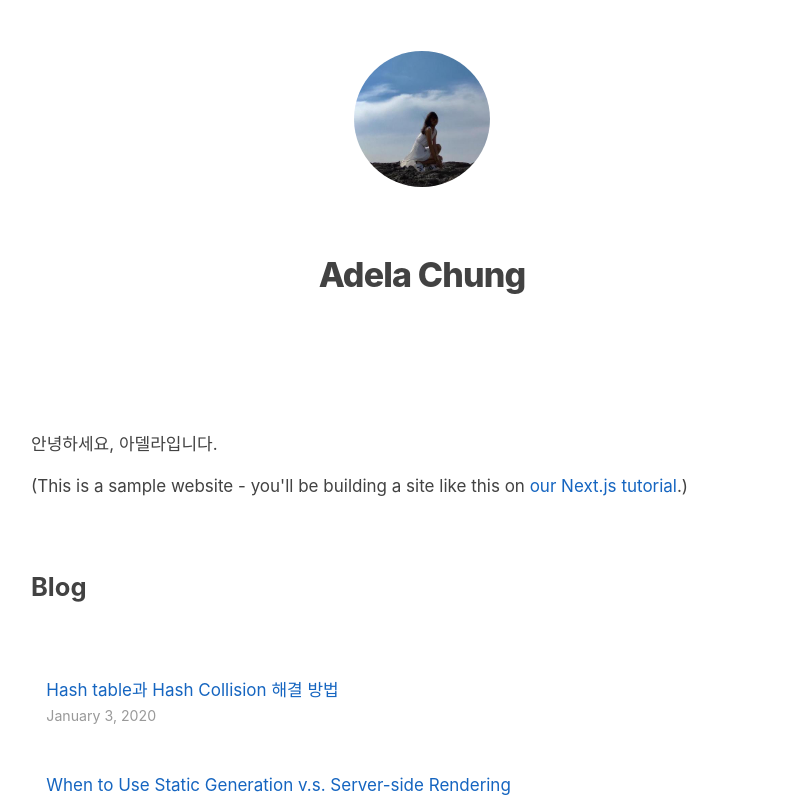
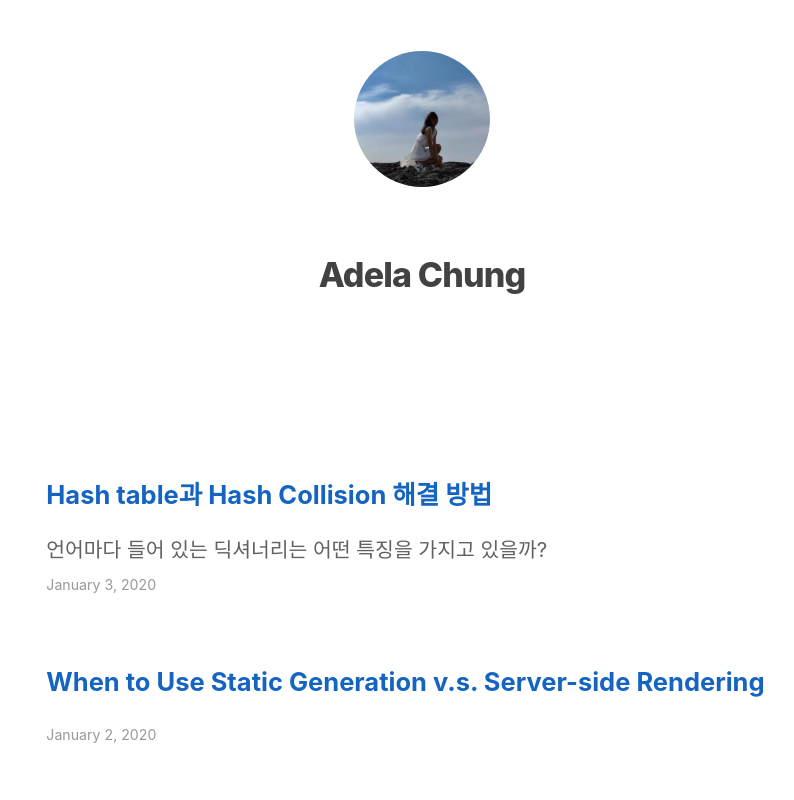
Before and after one commit to love-adela/adela.love, a Next.js app: page / in a window 1280 px wide. Shown: the top 800 px of the page, without its empty margins (218-1012 px from the left). Built offline with nearby package versions, Linux system fonts and the light colour scheme; a web font is replaced by a local one.

Commit message:
자기소개 요약 삭제하고 부제 보이게 함

```diff
--- a/pages/index.js
+++ b/pages/index.js
@@ -12,24 +12,24 @@ export default function Home({allPostsData}) {
         <title>{siteTitle}</title>
       </Head>
       <section className={utilStyles.headingMd}>
-        <p>안녕하세요, 아델라입니다.</p>
-        <p>
-          (This is a sample website - you'll be building a site like this on{' '}
-          <a href="https://nextjs.org/learn">our Next.js tutorial</a>.)
-        </p>
       </section>
       <section className={`${utilStyles.headingMd} ${utilStyles.padding1px}`}>
-        <h2 className={utilStyles.headingLg}>Blog</h2>
         <ul className={utilStyles.list}>
-          {allPostsData.map(({ id, date, title }) => (
+          {allPostsData.map(({ id, date, title, subtitle }) => (
             <li className={utilStyles.listItem} key={id}>
               <Link href={`/posts/${id}`}>
-                <a>{title}</a>
+                <a><h2>{title}</h2></a>
               </Link>
-              <br />
-              <small className={utilStyles.lightText}>
-                <Date dateString={date}/>
-              </small>
+              <Link href={`/posts/${id}`}>
+                <a><h3>{subtitle}</h3></a>
+              </Link>
+              <Link href={`/posts/${id}`}>
+                <a>
+                  <small className={utilStyles.lightText}>
+                    <Date dateString={date}/>
+                  </small>
+                </a>
+              </Link>
             </li>
           ))}
         </ul>
```
